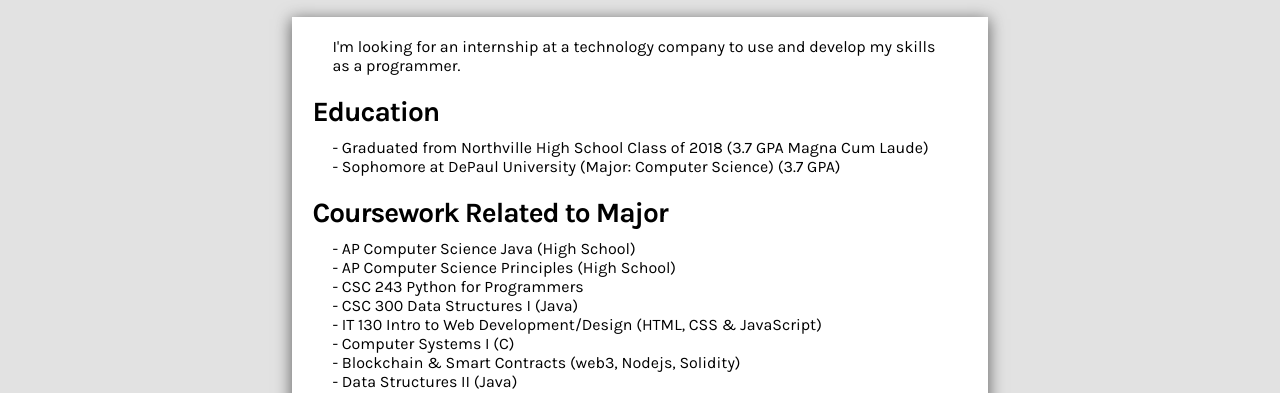
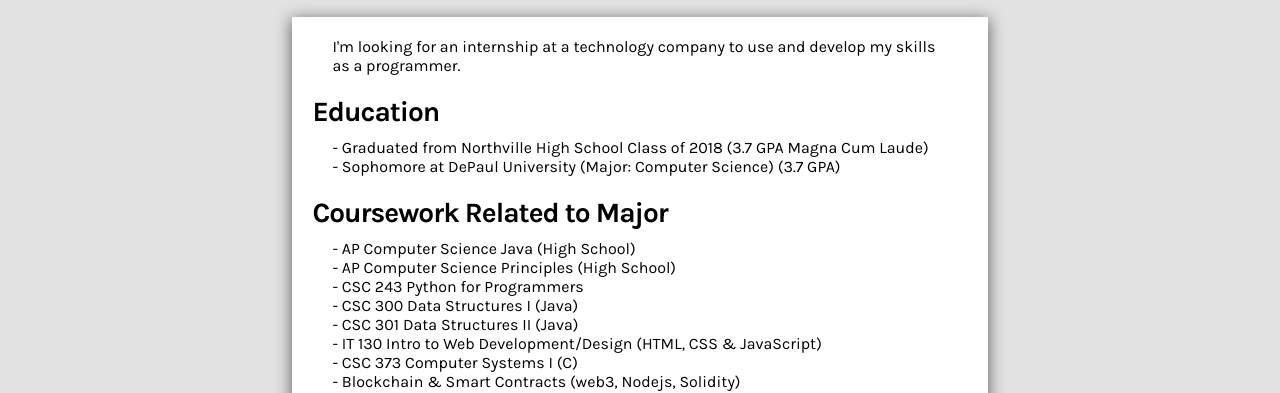
Before and after one commit to jonm24/resume, a plain HTML site: page index.html in a window 1280 px wide. Shown: the part 413-806 px from the top of the page. Drawn offline with Linux system fonts and the light colour scheme.

Commit message:
class change

```diff
--- a/index.html
+++ b/index.html
@@ -38,10 +38,10 @@
                 - AP Computer Science Principles (High School)<br>
                 - CSC 243 Python for Programmers <br>
                 - CSC 300 Data Structures I (Java)<br>
+                - CSC 301 Data Structures II (Java)<br>
                 - IT 130 Intro to Web Development/Design (HTML, CSS & JavaScript)<br>
-                - Computer Systems I (C)<br>
+                - CSC 373 Computer Systems I (C)<br>
                 - Blockchain & Smart Contracts (web3, Nodejs, Solidity)<br>
-                - Data Structures II (Java)
             </p>
 		    <h2>Work Experience</h2>
             <p>
```
